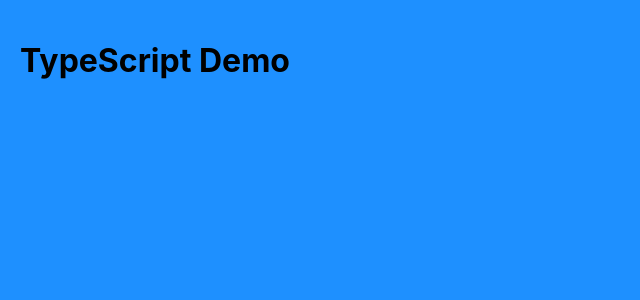
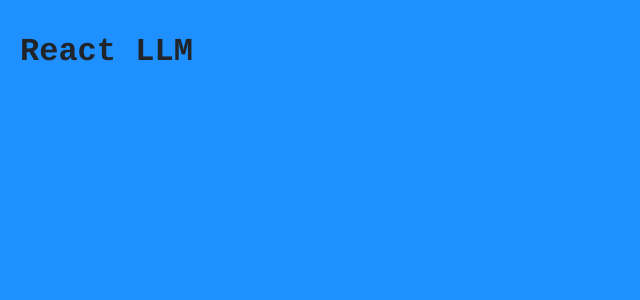
Before and after one commit to madukai/UI_AI_LLM, a React app: page / in a window 1280 px wide. Shown: the top 300 px of the page, without its empty margins (0-640 px from the left). Built offline with nearby package versions, Linux system fonts and the light colour scheme; the HTML template or start-up script is replaced by a standard one.

Commit message:
Added index.html file and added components

```diff
--- /dev/null
+++ b/public/index.html
@@ -0,0 +1,10 @@
+<!DOCTYPE html>
+<html>
+<head>
+  <meta charset="UTF-8">
+  <title>React LLM UI</title>
+</head>
+<body>
+  <div id="root"></div>
+</body>
+</html>
--- a/src/App.tsx
+++ b/src/App.tsx
@@ -1,5 +1,5 @@
-import React from 'react';
-import { FC } from 'react';
+import React, { FC } from 'react';
+import LLM from './components/llm/llm';
 import './App.css';
 
 interface AppProps {
@@ -7,7 +7,11 @@ interface AppProps {
 }
 
 const App: FC<AppProps> = ({ title }) => {
-  return <h1>{title}</h1>;
+  return <div>
+    <h1>{title}</h1>
+    <LLM />
+  </div>
+
 };
 
 export default App;
--- /dev/null
+++ b/src/components/llm/llm.tsx
@@ -0,0 +1,18 @@
+import React, { FC, useState } from 'react';
+import 'bootstrap/dist/css/bootstrap.css';
+import "./llm.css";
+
+interface LLMProps {
+  llmEndpoint?: string,
+  llmModel?: string
+}
+
+const LLM: FC<LLMProps> = () => {
+    const [userPrompt, setUserPrompt] = useState('');
+
+    return <div>
+        <div className='llm-header'>React LLM</div>
+    </div>;
+}
+
+export default LLM;
--- a/src/index.tsx
+++ b/src/index.tsx
@@ -5,6 +5,6 @@ import './index.css';
 
 ReactDOM.createRoot(document.getElementById('root')!).render(
   <React.StrictMode>
-    <App title='TypeScript Demo' />
+    <App title='' />
   </React.StrictMode>
 );
--- a/webpack.config.js
+++ b/webpack.config.js
@@ -1,5 +1,6 @@
 const path = require('path');
 const HtmlWebpackPlugin = require('html-webpack-plugin');
+const HtmlWebpackRootPlugin = require('html-webpack-root-plugin');
 
 module.exports = {
     entry: './src/index.tsx',
@@ -7,6 +8,11 @@ module.exports = {
         path: path.resolve(__dirname, 'dist'),
         filename: 'bundle.js',
     },
+    plugins: [
+        new HtmlWebpackPlugin({
+            template: 'public/index.html' // Path to your template file.
+        })
+    ],
     module: {
         rules: [
             {
@@ -30,5 +36,4 @@ module.exports = {
         historyApiFallback: true,
         hot: true,
     },
-    plugins: [new HtmlWebpackPlugin()],
 };
```
